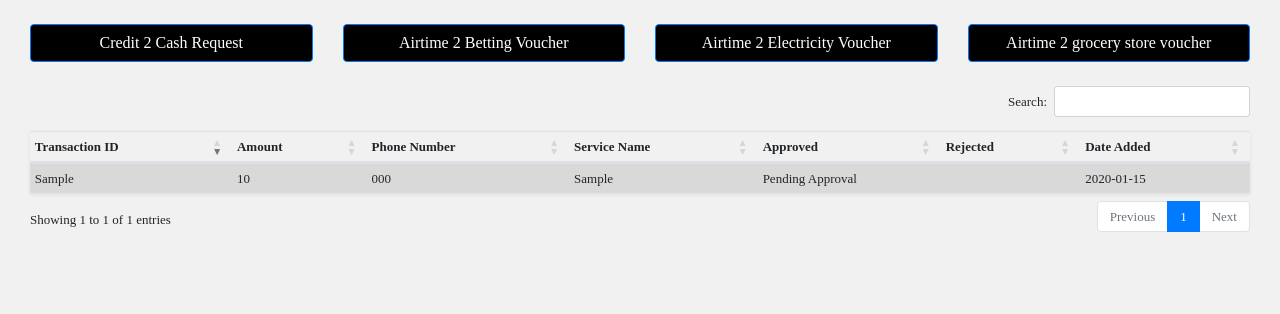
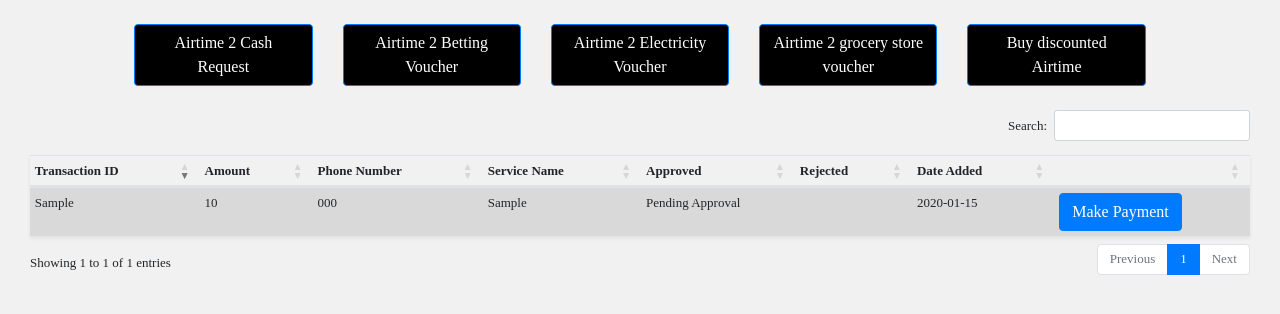
Before and after one commit to NixonThuo/voucher, a Python web app: template application/templates/portal/list_requests.html in a window 1280 px wide. Shown: the part 56-370 px from the top of the page. Run offline with Jinja, Linux system fonts and the light colour scheme; the template is opened without the code that fills it: most values are stand-ins (such as "Sample title", 1, 10 or a date in 2020); some web fonts are replaced.

Commit message:
payment modal done

```diff
--- a/application/config.py
+++ b/application/config.py
@@ -9,7 +9,7 @@ class Config(object):
     SESSION_COOKIE_SECURE = False
     POSTGRES_URL = "45.80.152.117"
     POSTGRES_DB = "thabiso"
-    DB_URL = 'postgresql://{user}:{pw}@{url}/{db}?application_name=H3SIMPLE'.format(
+    DB_URL = 'postgresql://{user}:{pw}@{url}/{db}?application_name=YEBOAPP'.format(
         user=DB_USERNAME, pw=DB_PASSWORD, url=POSTGRES_URL,
         db=POSTGRES_DB)
     SQLALCHEMY_DATABASE_URI = DB_URL
--- a/application/templates/portal/list_requests.html
+++ b/application/templates/portal/list_requests.html
@@ -2,15 +2,15 @@
 {% block content %}
 <div class="container-fluid">
     <div class="row justify-content-center mt-4">
-        <div class="col-md-3">
+        <div class="col-md-2">
             <div class="d-grid gap-2">
                 <a data-toggle="modal" data-target="#creditcashmodal" data-whatever="@getbootstrap"
                     class="btn btn-primary btn-block" style="background-color: black !important;"
-                    onclick="startcredittocash()">Credit 2 Cash
+                    onclick="startcredittocash()">Airtime 2 Cash
                     Request</a>
             </div>
         </div>
-        <div class="col-md-3">
+        <div class="col-md-2">
             <div class="d-grid gap-2">
                 <a data-toggle="modal" data-target="#creditbettingmodal" data-whatever="@getbootstrap"
                     class="btn btn-primary btn-block" style="background-color: black !important;"
@@ -18,7 +18,7 @@
                     Voucher</a>
             </div>
         </div>
-        <div class="col-md-3">
+        <div class="col-md-2">
             <div class="d-grid gap-2">
                 <a data-toggle="modal" data-target="#creditelectricmodal" data-whatever="@getbootstrap"
                     class="btn btn-primary btn-block" style="background-color: black !important;"
@@ -26,11 +26,18 @@
                     Voucher</a>
             </div>
         </div>
-        <div class="col-md-3">
+        <div class="col-md-2">
             <div class="d-grid gap-2">
                 <a data-toggle="modal" data-target="#creditgrocerymodal" data-whatever="@getbootstrap"
                     class="btn btn-primary btn-block" style="background-color: black !important;"
                     onclick="startcredittogrocery()">Airtime 2 grocery store voucher</a>
+            </div>
+        </div>
+        <div class="col-md-2">
+            <div class="d-grid gap-2">
+                <a data-toggle="modal" data-target="#discountedairtimemodal" data-whatever="@getbootstrap"
+                    class="btn btn-primary btn-block" style="background-color: black !important;"
+                    onclick="buydiscountedairtime()">Buy discounted Airtime</a>
             </div>
         </div>
     </div>
@@ -46,6 +53,7 @@
                         <th scope="col">Approved</th>
                         <th scope="col">Rejected</th>
                         <th scope="col">Date Added</th>
+                        <th scope="col">&nbsp;</th>
                     </tr>
                 </thead>
                 <tbody>
@@ -66,6 +74,8 @@
                         <td>&nbsp;</td>
                         {% endif %}
                         <td>{{ data.date_added.date() }}</td>
+                        <td><button data-toggle="modal" data-target="#paymentmodal" type="button" class="btn btn-primary"
+                             onclick="javascript:startpayment(`{{ data.cc_tr_serial }}`, `{{ data.amount }}`, `{{ data.service_type }}`);">Make Payment</button></td>
                     </tr>
                     {% endfor %}
                 </tbody>
@@ -216,6 +226,53 @@
 </div>
 
 
+<div class="modal fade" id="discountedairtimemodal" tabindex="-1" aria-labelledby="discountedairtimemodal"
+    aria-hidden="true">
+    <div class="modal-dialog modal-lg">
+        <div class="modal-content">
+            <div class="modal-header">
+                <h5 class="modal-title" id="discountedairtimemodallabel">Buy Discounted Airtime</h5>
+                <button type="button" class="close" data-dismiss="modal" aria-label="Close">
+                    <span aria-hidden="true">&times;</span>
+                </button>
+            </div>
+            <div class="modal-body">
+                <form action="{{ url_for('dash.post_req') }}" method="POST" enctype="multipart/form-data" id="discountedairtimeform"
+                    name="discountedairtimeform">
+                    <div class="form-group">
+                        <label for="servicetype">CHOOSE SERVICE</label>
+                        <select class="form-control" id="discountedairtimeservicetype" name="servicetype">
+                            {% for service in services %}
+                            <option value="{{ service.id }}">{{ service.service_type }}</option>
+                            {% endfor %}
+                        </select>
+                    </div>
+                    <input type="hidden" class="form-control" id="discountedairtimeserviceserial" name="serviceserial">
+                    <div class="form-group">
+                        <label for="recipient-name" class="col-form-label">Enter Phone Number:</label>
+                        <input type="number" class="form-control" id="discountedairtimephonenumber" required name="phonenumber">
+                    </div>
+                    <div class="form-group">
+                        <label for="servicetype">CHOOSE SERVICE PACKAGE</label>
+                        <select class="form-control" id="discountedairtimeamount" name="creditamount">
+                            {% for option in soptions %}
+                                {% if option.service_id == 4 %}
+                                <option value="{{ option.option_amount }}">{{ option.option_name }}</option>
+                                {% endif %}
+                            {% endfor %}
+                        </select>
+                    </div>
+                </form>
+            </div>
+            <div class="modal-footer">
+                <button type="button" class="btn btn-secondary" data-dismiss="modal">Close</button>
+                <input type="submit" form="discountedairtimeform" class="btn btn-primary" value="Initiate Request" />
+            </div>
+        </div>
+    </div>
+</div>
+
+
 <div class="modal fade" id="creditgrocerymodal" tabindex="-1" aria-labelledby="creditgrocerymodal"
     aria-hidden="true">
     <div class="modal-dialog modal-lg">
@@ -264,6 +321,38 @@
 </div>
 
 
+<div class="modal fade" id="paymentmodal" tabindex="-1" aria-labelledby="paymentmodal"
+    aria-hidden="true">
+    <div class="modal-dialog modal-lg">
+        <div class="modal-content">
+            <div class="modal-header">
+                <h5 class="modal-title" id="paymentmodallabel">Make Payment</h5>
+                <button type="button" class="close" data-dismiss="modal" aria-label="Close">
+                    <span aria-hidden="true">&times;</span>
+                </button>
+            </div>
+            <div class="modal-body">
+                <form action="#" method="POST" enctype="multipart/form-data" id="paymentform"
+                    name="creditgroceryform">
+                    <div class="form-group">
+                        <label for="payservicename" class="col-form-label">Service Name:</label>
+                        <input type="text" class="form-control" id="payservicename" required name="payservicename" readonly>
+                    </div>
+                    <input type="hidden" class="form-control" id="paymentserial" name="paymentserial">
+                    <div class="form-group">
+                        <label for="recipient-name" class="col-form-label">Amount:</label>
+                        <input type="number" class="form-control" id="payamount" required name="payamount">
+                    </div>
+                </form>
+            </div>
+            <div class="modal-footer">
+                <button type="button" class="btn btn-secondary" data-dismiss="modal">Close</button>
+                <input type="submit" form="creditgroceryform" class="btn btn-primary" value="Initiate Request" />
+            </div>
+        </div>
+    </div>
+</div>
+
 <script src="{{ url_for('static', filename='portal/js/jquery-3.6.3.min.js') }}" crossorigin="anonymous"></script>
 <script>
     function startcredittocash() {
@@ -294,5 +383,21 @@
         $("#creditgroceryserviceserial").val(4);
     }
 
+    function buydiscountedairtime() {
+        $("#discountedairtimemodallabel").text("Buy Discounted airtime");
+        $("#discountedairtimeservicetype").val(5);
+        $("#discountedairtimeservicetype").attr('disabled', true);
+        $("#discountedairtimeserviceserial").val(5);
+    }
+
+    function startpayment(paymentserial, amount, servicetype){
+        console.log(paymentserial);
+        console.log(amount);
+        console.log(servicetype);
+        $("#paymentserial").val(paymentserial);
+        $("#payamount").val(amount);
+        $("#payservicename").val(servicetype);
+    }
+
 </script>
 {% endblock %}
```
Also changed, not shown: application/admin/admin_controller.py (+29 -28 lines), application/templates/index.html (+1 -7 lines).
